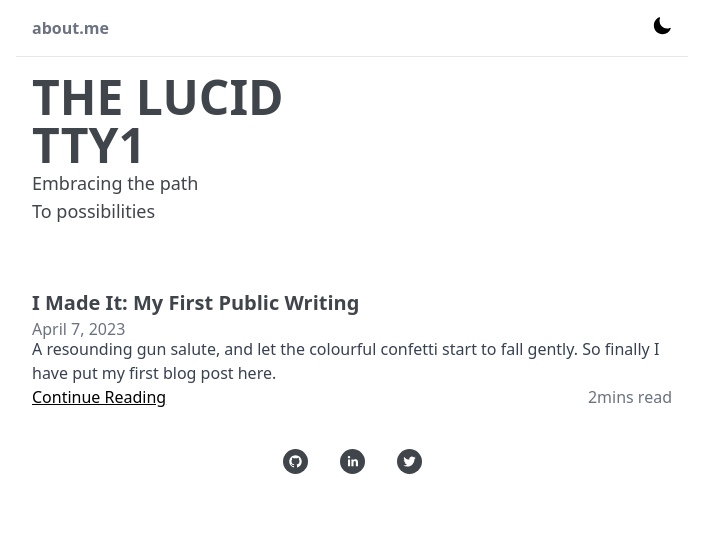
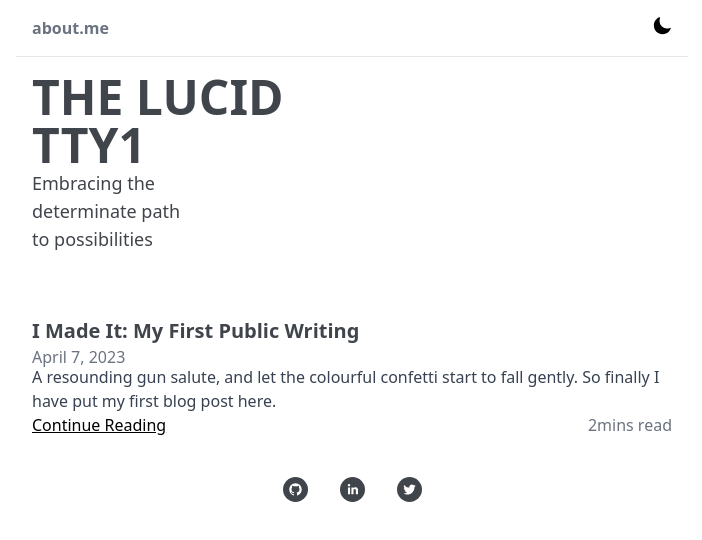
Before and after one commit to victor-eno/vicjournals, a Next.js app: page / in a window 1280 px wide. Shown: the top 540 px of the page, without its empty margins (288-990 px from the left). Built offline with nearby package versions, Linux system fonts and the light colour scheme.

Commit message:
testing changes

```diff
--- a/pages/index.js
+++ b/pages/index.js
@@ -41,10 +41,13 @@ export default function Blog({ posts }) {
         TTY1
         </h1>
         <p className="vic2 font-base">
-        Embracing the path
+        Embracing the
         </p>
         <p className="vic2 font-base">
-        To possibilities
+        determinate path
+        </p>
+        <p className="vic2 font-base">
+        to possibilities
         </p>
         </div>
         </div>
```
